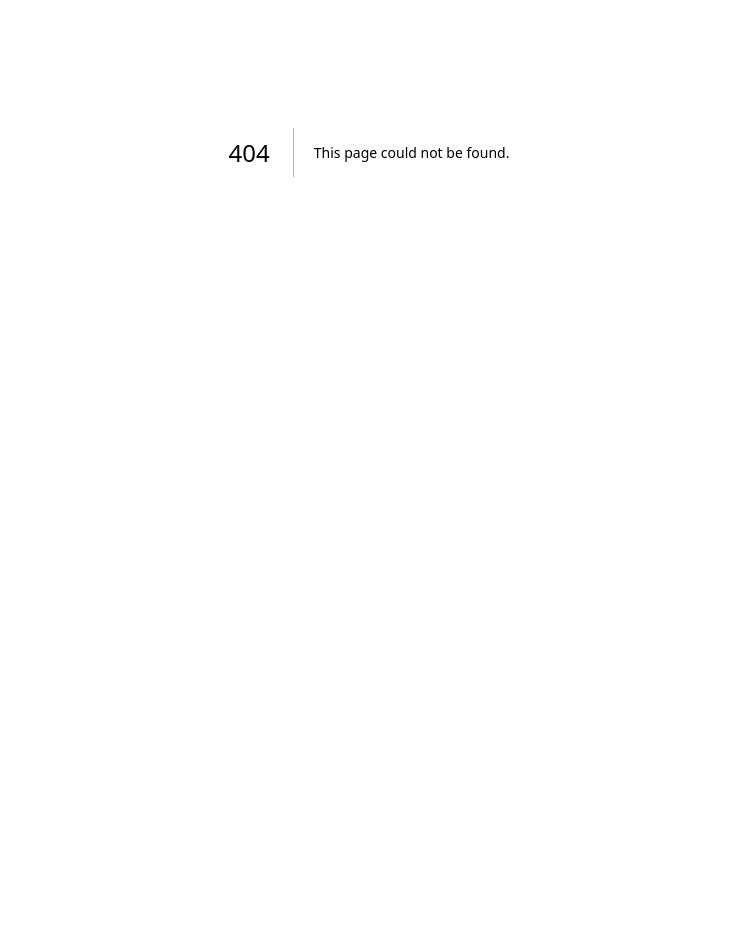
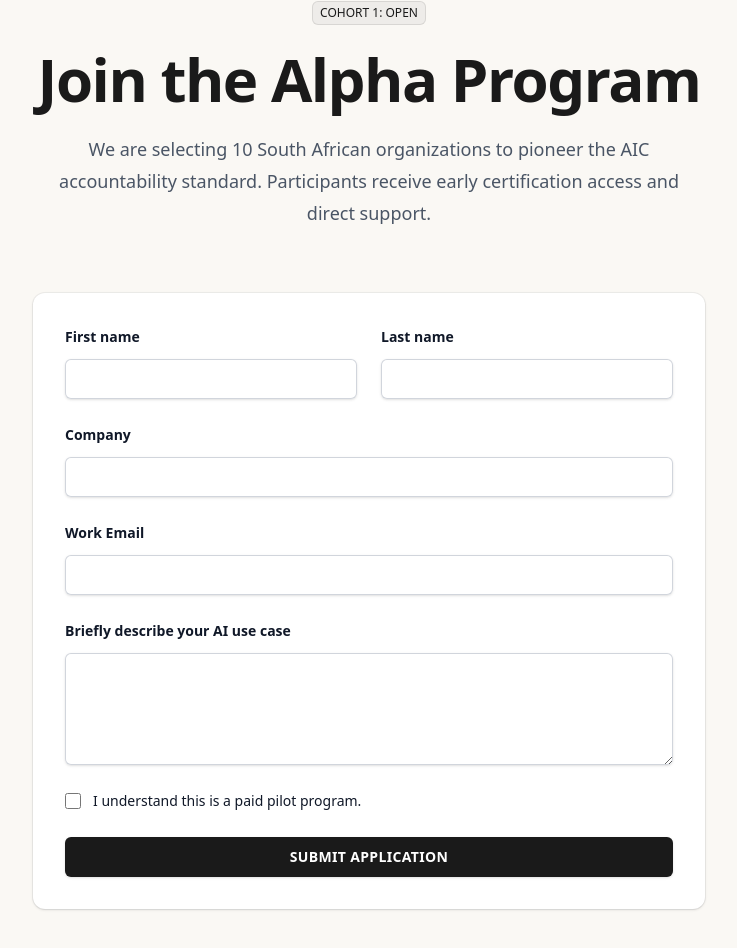
Before and after one commit to z-wilken/aic-platform, a Next.js app in the folder apps/web/: page /alpha in a window 1280 px wide. Before the commit this address had no page. Shown: the part 248-1196 px from the top of the page, without its empty margins (271-1008 px from the left). Before the commit the page ends 800 px from the top, so only its background shows below. Built offline with nearby package versions, Linux system fonts and the light colour scheme.

Commit message:
feat: add alpha program application page

```diff
--- /dev/null
+++ b/apps/web/app/alpha/page.tsx
@@ -0,0 +1,81 @@
+import Navbar from '../components/Navbar';
+
+export default function AlphaPage() {
+  return (
+    <main className="min-h-screen bg-aic-bg">
+      <Navbar />
+      <div className="relative isolate px-6 pt-14 lg:px-8">
+        <div className="mx-auto max-w-2xl py-24 sm:py-32">
+          <div className="text-center">
+            <div className="mb-6 flex justify-center">
+                <span className="inline-flex items-center rounded-md bg-aic-black/5 px-2 py-1 text-xs font-medium text-aic-black ring-1 ring-inset ring-aic-black/10 font-mono">
+                  COHORT 1: OPEN
+                </span>
+            </div>
+            <h1 className="text-4xl font-bold tracking-tight text-aic-black sm:text-6xl font-serif">
+              Join the Alpha Program
+            </h1>
+            <p className="mt-6 text-lg leading-8 text-gray-600 font-serif">
+              We are selecting 10 South African organizations to pioneer the AIC accountability standard. Participants receive early certification access and direct support.
+            </p>
+          </div>
+
+          <div className="mt-16 bg-white p-8 shadow-sm ring-1 ring-gray-900/5 sm:rounded-xl">
+            <form className="space-y-6">
+              <div className="grid grid-cols-1 gap-x-6 gap-y-4 sm:grid-cols-2">
+                <div>
+                  <label htmlFor="first-name" className="block text-sm font-semibold leading-6 text-gray-900 font-mono">First name</label>
+                  <div className="mt-2.5">
+                    <input type="text" name="first-name" id="first-name" autoComplete="given-name" className="block w-full rounded-md border-0 px-3.5 py-2 text-gray-900 shadow-sm ring-1 ring-inset ring-gray-300 placeholder:text-gray-400 focus:ring-2 focus:ring-inset focus:ring-aic-black sm:text-sm sm:leading-6" />
+                  </div>
+                </div>
+                <div>
+                  <label htmlFor="last-name" className="block text-sm font-semibold leading-6 text-gray-900 font-mono">Last name</label>
+                  <div className="mt-2.5">
+                    <input type="text" name="last-name" id="last-name" autoComplete="family-name" className="block w-full rounded-md border-0 px-3.5 py-2 text-gray-900 shadow-sm ring-1 ring-inset ring-gray-300 placeholder:text-gray-400 focus:ring-2 focus:ring-inset focus:ring-aic-black sm:text-sm sm:leading-6" />
+                  </div>
+                </div>
+              </div>
+
+              <div>
+                <label htmlFor="company" className="block text-sm font-semibold leading-6 text-gray-900 font-mono">Company</label>
+                <div className="mt-2.5">
+                  <input type="text" name="company" id="company" autoComplete="organization" className="block w-full rounded-md border-0 px-3.5 py-2 text-gray-900 shadow-sm ring-1 ring-inset ring-gray-300 placeholder:text-gray-400 focus:ring-2 focus:ring-inset focus:ring-aic-black sm:text-sm sm:leading-6" />
+                </div>
+              </div>
+
+              <div>
+                <label htmlFor="email" className="block text-sm font-semibold leading-6 text-gray-900 font-mono">Work Email</label>
+                <div className="mt-2.5">
+                  <input type="email" name="email" id="email" autoComplete="email" className="block w-full rounded-md border-0 px-3.5 py-2 text-gray-900 shadow-sm ring-1 ring-inset ring-gray-300 placeholder:text-gray-400 focus:ring-2 focus:ring-inset focus:ring-aic-black sm:text-sm sm:leading-6" />
+                </div>
+              </div>
+
+              <div>
+                <label htmlFor="use-case" className="block text-sm font-semibold leading-6 text-gray-900 font-mono">Briefly describe your AI use case</label>
+                <div className="mt-2.5">
+                  <textarea name="use-case" id="use-case" rows={4} className="block w-full rounded-md border-0 px-3.5 py-2 text-gray-900 shadow-sm ring-1 ring-inset ring-gray-300 placeholder:text-gray-400 focus:ring-2 focus:ring-inset focus:ring-aic-black sm:text-sm sm:leading-6"></textarea>
+                </div>
+              </div>
+
+              <div className="relative flex gap-x-3">
+                <div className="flex h-6 items-center">
+                  <input id="candidates" name="candidates" type="checkbox" className="h-4 w-4 rounded border-gray-300 text-aic-black focus:ring-aic-black" />
+                </div>
+                <div className="text-sm leading-6">
+                  <label htmlFor="candidates" className="font-medium text-gray-900 font-serif">I understand this is a paid pilot program.</label>
+                </div>
+              </div>
+
+              <div>
+                <button type="submit" className="block w-full rounded-md bg-aic-black px-3.5 py-2.5 text-center text-sm font-semibold text-white shadow-sm hover:bg-gray-800 focus-visible:outline focus-visible:outline-2 focus-visible:outline-offset-2 focus-visible:outline-aic-black font-mono uppercase tracking-wide">
+                  Submit Application
+                </button>
+              </div>
+            </form>
+          </div>
+        </div>
+      </div>
+    </main>
+  );
+}
```
